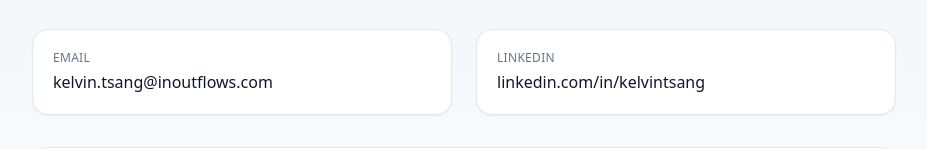
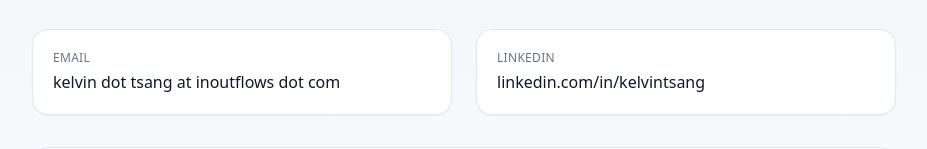
Before and after one commit to kelvintsang0/vercel, a Next.js app: page / in a window 1280 px wide. Shown: the part 4128-4277 px from the top of the page, without its empty margins (176-1103 px from the left). Built offline with nearby package versions, Linux system fonts and the light colour scheme.

Commit message:
Update page.tsx

```diff
--- a/src/app/page.tsx
+++ b/src/app/page.tsx
@@ -430,7 +430,7 @@
           </p>
 
           <div className="mt-10 grid md:grid-cols-2 gap-6">
-            <ContactCard label="Email" value="kelvin.tsang@inoutflows.com" href="mailto:kelvin.tsang@inoutflows.com" />
+            <ContactCard label="Email" value="kelvin dot tsang at inoutflows dot com" href="mailto:kelvin.tsang@inoutflows.com" />
             <ContactCard label="LinkedIn" value="linkedin.com/in/kelvintsang" href="https://www.linkedin.com/in/kelvintsang" />
           </div>
 
```
